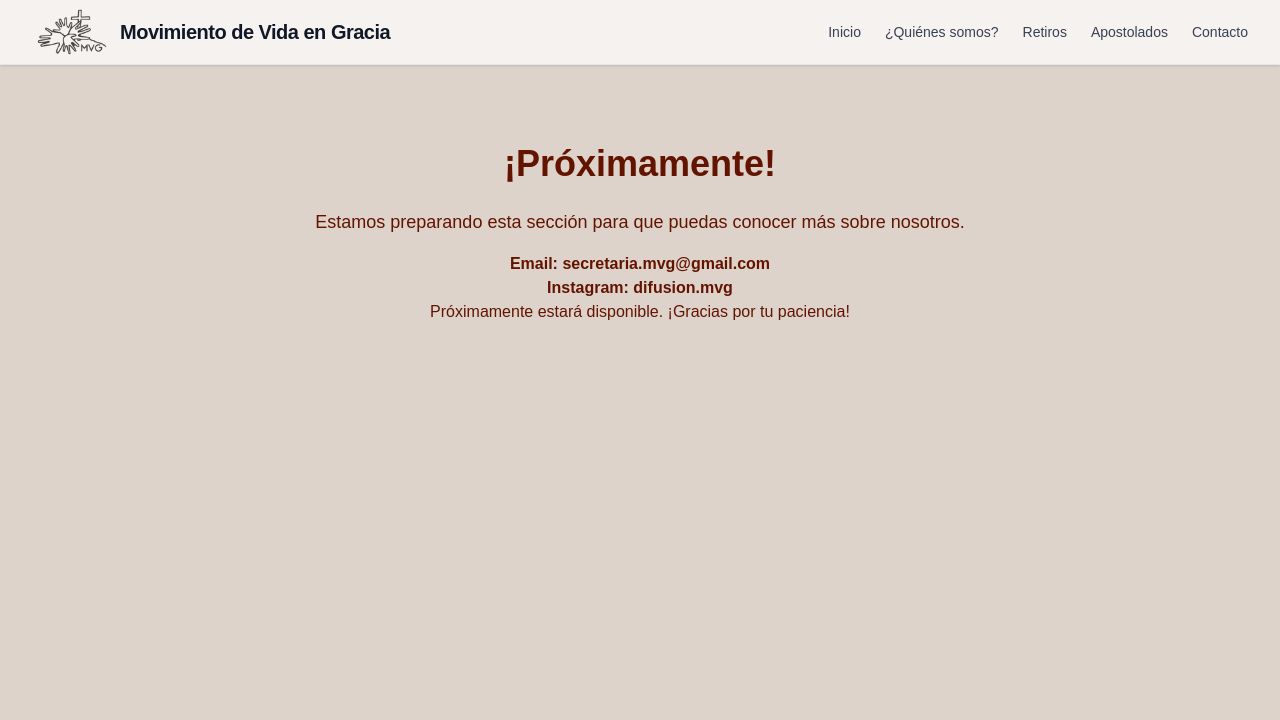
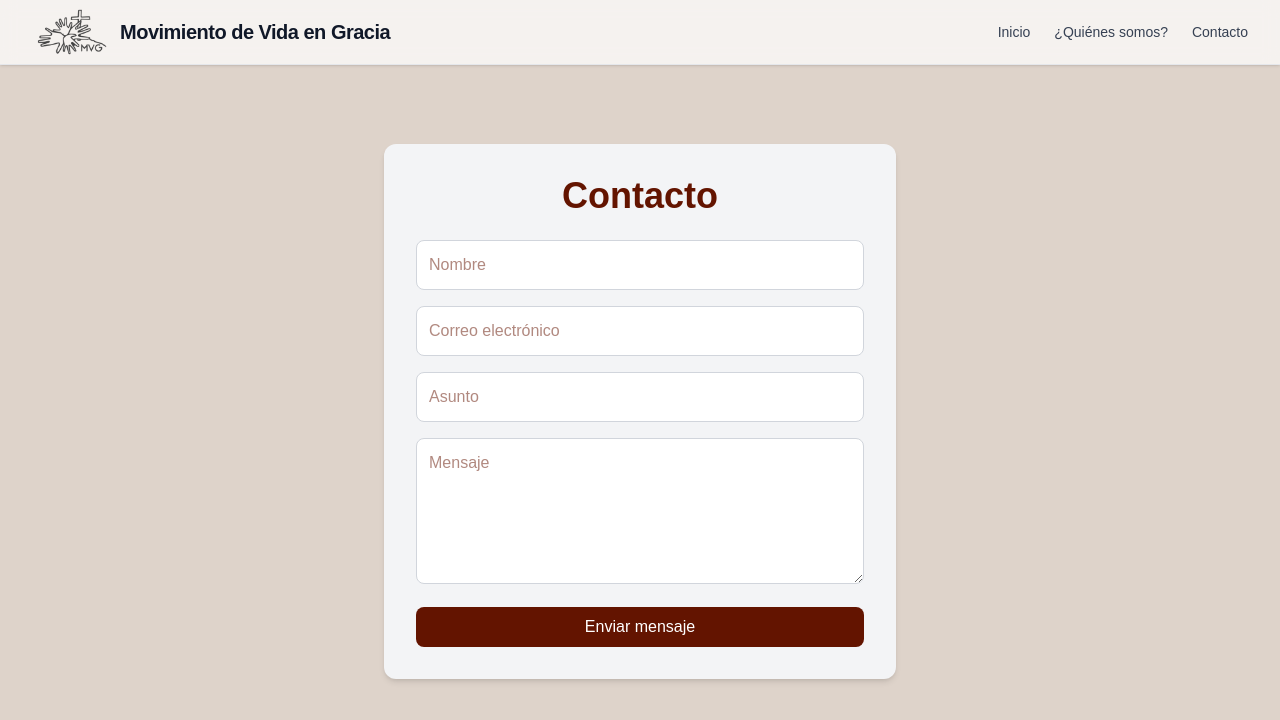
Before and after one commit to LucasWaisten/mvg, a Next.js app: page /contacto in a window 1280 px wide. Shown: the top 720 px of the page. Built offline with nearby package versions, Linux system fonts and the light colour scheme; a web font is replaced by a local one.

Commit message:
add contact form component and nodemailer integration for message handling

```diff
--- a/package.json
+++ b/package.json
@@ -12,6 +12,7 @@
     "clsx": "^2.1.1",
     "lucide-react": "^0.503.0",
     "next": "15.3.1",
+    "nodemailer": "^7.0.3",
     "react": "^19.0.0",
     "react-dom": "^19.0.0",
     "swiper": "^11.2.6"
@@ -20,6 +21,7 @@
     "@eslint/eslintrc": "^3",
     "@tailwindcss/postcss": "^4",
     "@types/node": "^20",
+    "@types/nodemailer": "^6.4.17",
     "@types/react": "^19",
     "@types/react-dom": "^19",
     "eslint": "^9",
--- /dev/null
+++ b/src/app/api/contact/route.ts
@@ -0,0 +1,40 @@
+import { NextResponse } from 'next/server';
+import nodemailer from 'nodemailer';
+
+export async function POST(req: Request) {
+    const { name, email, subject, message } = await req.json();
+
+    if (!name || !email || !message) {
+        return NextResponse.json({ error: 'Faltan datos' }, { status: 400 });
+    }
+
+    try {
+        const transporter = nodemailer.createTransport({
+            service: 'gmail',
+            auth: {
+                user: process.env.EMAIL_USER,
+                pass: process.env.EMAIL_PASS,
+            },
+        });
+
+        const mailOptions = {
+            from: email,
+            to: 'waistenlucas@gmail.com',
+            subject: subject || 'Nuevo mensaje de contacto',
+            html: `
+        <h2 style="color: #3B82F6;">Nuevo mensaje de contacto</h2>
+        <p><strong>Nombre:</strong> ${name}</p>
+        <p><strong>Email:</strong> ${email}</p>
+        <p><strong>Mensaje:</strong></p>
+        <p>${message.replace(/\n/g, '<br>')}</p>
+      `,
+        };
+
+        await transporter.sendMail(mailOptions);
+
+        return NextResponse.json({ message: 'Correo enviado correctamente' });
+    } catch (error) {
+        console.error('Error al enviar el correo:', error);
+        return NextResponse.json({ error: 'Error al enviar el correo' }, { status: 500 });
+    }
+}
--- a/src/app/contacto/page.tsx
+++ b/src/app/contacto/page.tsx
@@ -1,15 +1,92 @@
-export default function Page() {
+'use client';
+
+import { useState } from 'react';
+import {Button} from "@/componets/common/button";
+
+export default function ContactForm() {
+    const [formData, setFormData] = useState({
+        name: '',
+        email: '',
+        subject: '',
+        message: '',
+    });
+
+    const [status, setStatus] = useState('');
+
+    const handleChange = (e: React.ChangeEvent<HTMLInputElement | HTMLTextAreaElement>) => {
+        setFormData({ ...formData, [e.target.name]: e.target.value });
+    };
+
+    const handleSubmit = async (e: React.FormEvent) => {
+        e.preventDefault();
+        setStatus('Enviando...');
+
+        try {
+            const res = await fetch('/api/contact', {
+                method: 'POST',
+                headers: { 'Content-Type': 'application/json' },
+                body: JSON.stringify(formData),
+            });
+
+            const data = await res.json();
+            if (res.ok) {
+                setStatus('¡Mensaje enviado correctamente!');
+                setFormData({ name: '', email: '', subject: '', message: '' });
+            } else {
+                setStatus(data.error || 'Hubo un error al enviar. Intenta nuevamente.');
+            }
+        } catch (error) {
+            console.error(error);
+            setStatus('Hubo un error al enviar. Intenta nuevamente.');
+        }
+    };
+
     return (
-        <div className="container mx-auto px-4 py-20 text-center">
-            <h1 className="text-4xl font-bold mb-6 text-main">¡Próximamente!</h1>
-            <p className="text-lg text-main mb-4">
-                Estamos preparando esta sección para que puedas conocer más sobre nosotros.
-            </p>
-            <p className="mt-2 font-semibold">Email: secretaria.mvg@gmail.com</p>
-            <p className="font-semibold">Instagram: difusion.mvg</p>
-            <p className="text-md text-main">
-                Próximamente estará disponible. ¡Gracias por tu paciencia!
-            </p>
+        <div className="container mx-auto px-4 py-20 flex justify-center">
+            <div className="w-full max-w-lg bg-gray-100 rounded-xl shadow-md p-8">
+                <h1 className="text-4xl font-bold mb-6 text-main text-center">Contacto</h1>
+                <form onSubmit={handleSubmit} className="space-y-4">
+                    <input
+                        type="text"
+                        name="name"
+                        placeholder="Nombre"
+                        value={formData.name}
+                        onChange={handleChange}
+                        required
+                        className="w-full p-3 rounded-lg bg-white border border-gray-300 focus:outline-none focus:ring-2 focus:ring-main focus:border-main hover:ring-2 hover:ring-main"
+                    />
+                    <input
+                        type="email"
+                        name="email"
+                        placeholder="Correo electrónico"
+                        value={formData.email}
+                        onChange={handleChange}
+                        required
+                        className="w-full p-3 rounded-lg bg-white border border-gray-300 focus:outline-none focus:ring-2 focus:ring-main focus:border-main hover:ring-2 hover:ring-main"
+                    />
+                    <input
+                        type="text"
+                        name="subject"
+                        placeholder="Asunto"
+                        value={formData.subject}
+                        onChange={handleChange}
+                        className="w-full p-3 rounded-lg bg-white border border-gray-300 focus:outline-none focus:ring-2 focus:ring-main focus:border-main hover:ring-2 hover:ring-main"
+                    />
+                    <textarea
+                        name="message"
+                        placeholder="Mensaje"
+                        value={formData.message}
+                        onChange={handleChange}
+                        rows={5}
+                        required
+                        className="w-full p-3 rounded-lg bg-white border border-gray-300 focus:outline-none focus:ring-2 focus:ring-main focus:border-main hover:ring-2 hover:ring-main"
+                    />
+                    <Button type="submit" className="w-full">
+                        Enviar mensaje
+                    </Button>
+                    {status && <p className="text-sm text-center text-main mt-2">{status}</p>}
+                </form>
+            </div>
         </div>
     );
 }
--- /dev/null
+++ b/src/componets/common/button.tsx
@@ -0,0 +1,48 @@
+// components/ui/button.tsx
+import { Loader2 } from 'lucide-react';
+import React from 'react';
+import {cn} from "@/componets/common/utils";
+
+type ButtonProps = {
+    children: React.ReactNode;
+    variant?: 'primary' | 'secondary' | 'danger';
+    loading?: boolean;
+    disabled?: boolean;
+    onClick?: (e: React.MouseEvent<HTMLButtonElement>) => void;
+    type?: 'button' | 'submit' | 'reset';
+    className?: string;
+};
+
+export const Button: React.FC<ButtonProps> = ({
+                                                  children,
+                                                  variant = 'primary',
+                                                  loading = false,
+                                                  disabled = false,
+                                                  onClick,
+                                                  type = 'button',
+                                                  className = '',
+                                              }) => {
+    const baseStyles =
+        'inline-flex items-center justify-center rounded-lg font-medium transition-colors duration-200 focus:outline-none focus:ring-2 focus:ring-offset-2 disabled:opacity-50 disabled:cursor-not-allowed';
+
+    const variants: Record<string, string> = {
+        primary:
+            'bg-text-main text-white hover:bg-text-main/80 focus:ring-text-main',
+        secondary:
+            'bg-secondary text-gray-900 hover:bg-secondary/90 focus:ring-secondary',
+        danger:
+            'bg-red-600 text-white hover:bg-red-700 focus:ring-red-500',
+    };
+
+    return (
+        <button
+            type={type}
+            onClick={onClick}
+            disabled={disabled || loading}
+            className={cn(baseStyles, variants[variant], className, 'px-4 py-2')}
+        >
+            {loading && <Loader2 className="animate-spin mr-2 w-4 h-4" />}
+            {children}
+        </button>
+    );
+};
--- /dev/null
+++ b/src/componets/common/utils.tsx
@@ -0,0 +1,3 @@
+export function cn(...classes: (string | boolean | undefined | null)[]): string {
+    return classes.filter(Boolean).join(' ');
+}
--- a/src/componets/nav-bar.tsx
+++ b/src/componets/nav-bar.tsx
@@ -8,8 +8,8 @@ import Image from "next/image";
 const navItems = [
     { label: "Inicio", href: "/" },
     { label: "¿Quiénes somos?", href: "quienes-somos" },
-    { label: "Retiros", href: "retiros" },
-    { label: "Apostolados", href: "apostolados" },
+/*    { label: "Retiros", href: "retiros" },
+    { label: "Apostolados", href: "apostolados" },*/
     { label: "Contacto", href: "contacto" },
 ];
 
```
Also changed, not shown: 1 other file (tests, documents, lock files or other folders).
